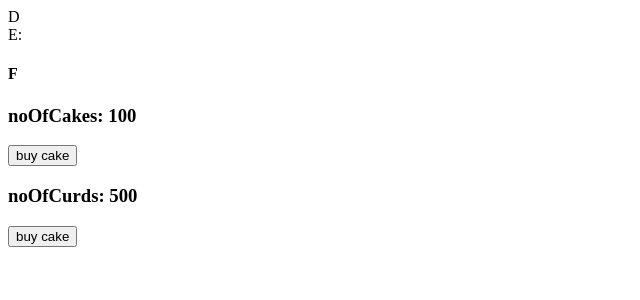
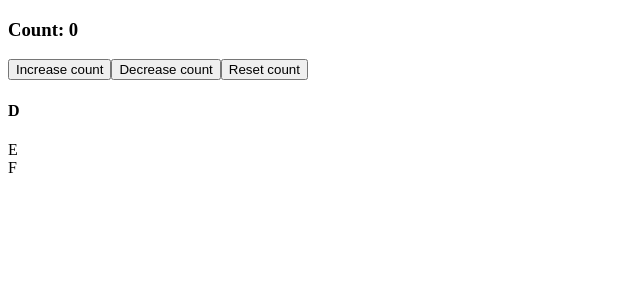
Before and after one commit to venkatravilla333/APP6AM, a React (Vite) app in the folder myapp/: page / in a window 1280 px wide. Shown: the top 300 px of the page, without its empty margins (0-640 px from the left). Built offline with nearby package versions, Linux system fonts and the light colour scheme.

Commit message:
useReducer

```diff
--- a/myapp/src/App.jsx
+++ b/myapp/src/App.jsx
@@ -1,5 +1,6 @@
 import React, { useState } from 'react'
-import A from './State/Global-State/Toolkit-Concept/React-Components/A'
+import A from './State/Local-state/using-useReducer-hook/A'
+// import A from './State/Global-State/Toolkit-Concept/React-Components/A'
 
 
 function App() {
--- /dev/null
+++ b/myapp/src/State/Local-state/using-useReducer-hook/A.jsx
@@ -0,0 +1,45 @@
+import React, { useReducer, useState } from 'react'
+import B from './B'
+import C from './C'
+
+function A() {
+
+  let initialState = {
+    count: 0
+  }
+
+  let countReducer = (state=initialState, action) => {
+    console.log(action)
+    switch (action.type) {
+      case 'Increase':
+        return {
+          count: state.count + 1
+        }
+        break;
+      case 'Decrease':
+        return {
+          count: state.count - 1
+        };
+        break;
+      case 'Reset':
+        return {
+          count: state.count = 0
+        }
+    }
+  }
+
+  let [state, dispatch] = useReducer(countReducer, initialState)
+
+  return (
+    <div>
+      <h3>Count: {state.count}</h3>
+      <button onClick={()=>dispatch({type: 'Increase'})}>Increase count</button>
+      <button onClick={()=>dispatch({type: 'Decrease'})}>Decrease count</button>
+      <button onClick={()=>dispatch({type: 'Reset'})}>Reset count</button>
+      <B/>
+      <C/>
+    </div>
+  )
+}
+
+export default A
--- /dev/null
+++ b/myapp/src/State/Local-state/using-useReducer-hook/B.jsx
@@ -0,0 +1,14 @@
+import React, { useState } from 'react'
+import D from './D'
+import E from './E'
+
+function B(props) {
+  return (
+    <div>
+      <D />
+      <E />
+    </div>
+  )
+}
+
+export default B
--- /dev/null
+++ b/myapp/src/State/Local-state/using-useReducer-hook/C.jsx
@@ -0,0 +1,13 @@
+import React from 'react'
+import F from './F'
+
+function C() {
+
+  return (
+    <div>
+      <F />
+    </div>
+  )
+}
+
+export default C
--- /dev/null
+++ b/myapp/src/State/Local-state/using-useReducer-hook/D.jsx
@@ -0,0 +1,14 @@
+import React, { useState } from 'react'
+
+function D() {
+
+
+  return (
+    <div>
+      <h4>D </h4>
+    </div>
+
+  )
+}
+
+export default D
--- /dev/null
+++ b/myapp/src/State/Local-state/using-useReducer-hook/E.jsx
@@ -0,0 +1,9 @@
+import React from 'react'
+
+function E() {
+  return (
+    <div>E</div>
+  )
+}
+
+export default E
--- /dev/null
+++ b/myapp/src/State/Local-state/using-useReducer-hook/F.jsx
@@ -0,0 +1,9 @@
+import React from 'react'
+
+function F() {
+  return (
+    <div>F</div>
+  )
+}
+
+export default F
```
